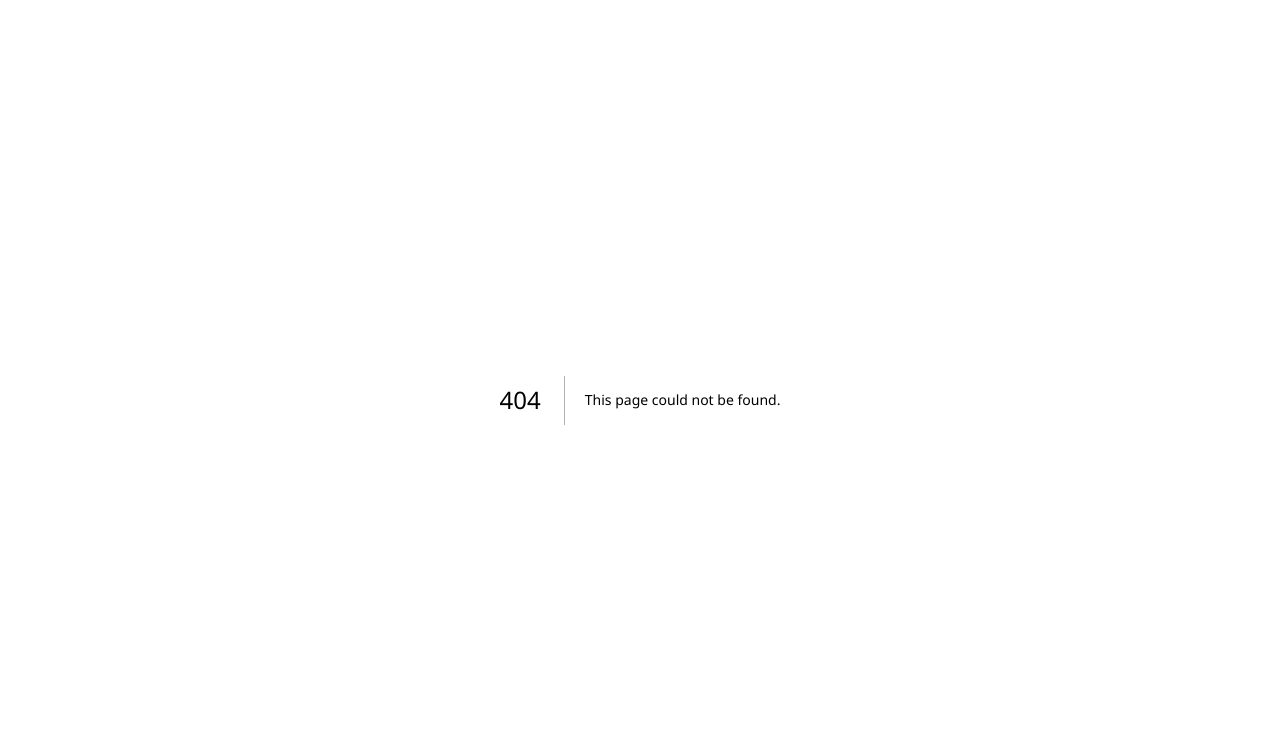
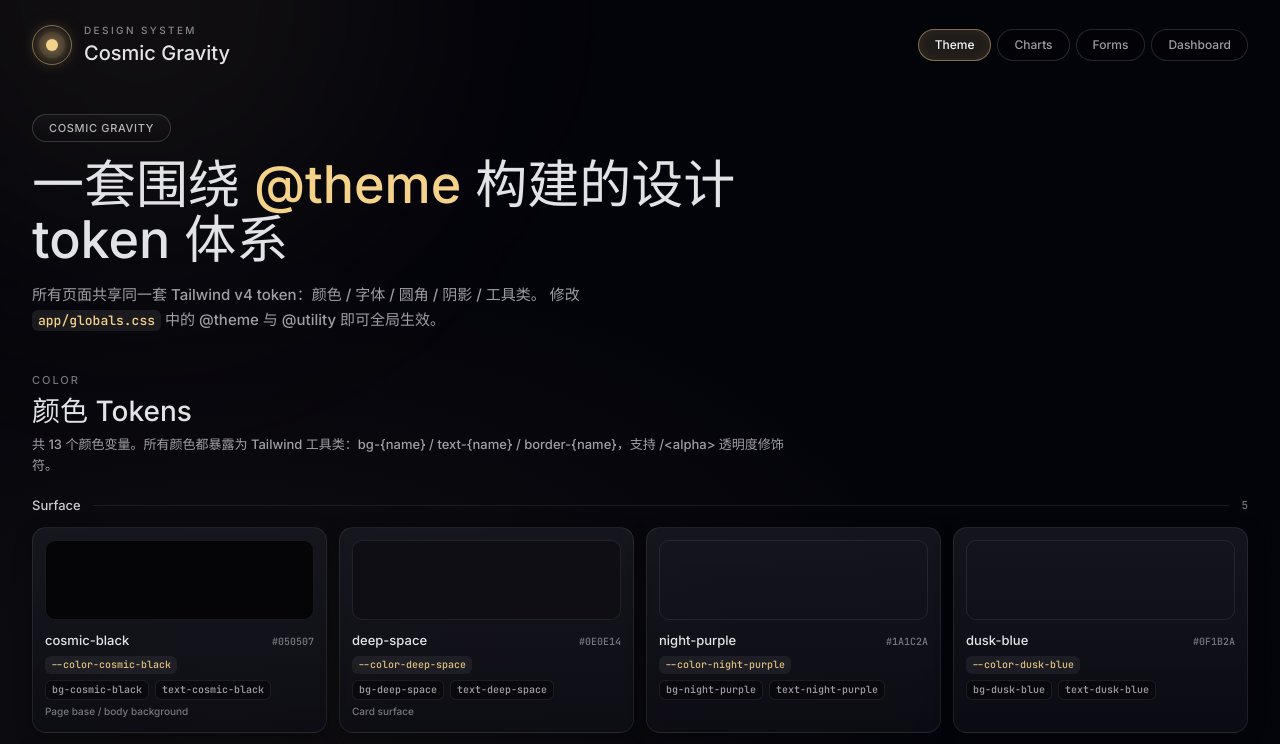
Before and after one commit to 2000JacobHub/design, a Next.js app: page /dev/theme in a window 1280 px wide. Before the commit this address had no page. Shown: the top 744 px of the page. Built offline with nearby package versions, Linux system fonts and the light colour scheme.

Commit message:
fix: change page route

```diff
--- /dev/null
+++ b/app/dev/theme/page.tsx
@@ -0,0 +1,10 @@
+import CosmicGravity from "@/components/CosmicGravity";
+import { PageShell } from "@/components/PageShell";
+
+export default function ThemePage() {
+  return (
+    <PageShell>
+      <CosmicGravity />
+    </PageShell>
+  );
+}
--- a/app/page.tsx
+++ b/app/page.tsx
@@ -1,10 +1 @@
-import CosmicGravity from "@/components/CosmicGravity";
-import { PageShell } from "@/components/PageShell";
-
-export default function Home() {
-  return (
-    <PageShell>
-      <CosmicGravity />
-    </PageShell>
-  );
-}
+export { default } from "./dashboard/page";
--- a/components/PageShell.tsx
+++ b/components/PageShell.tsx
@@ -7,10 +7,10 @@ import type { ReactNode } from "react";
 type NavItem = { href: string; label: string };
 
 const navItems: NavItem[] = [
-  { href: "/", label: "System" },
-  { href: "/charts", label: "Charts" },
-  { href: "/forms", label: "Forms" },
-  { href: "/dashboard", label: "Dashboard" },
+  { href: "/dev/theme", label: "Theme" },
+  { href: "/dev/charts", label: "Charts" },
+  { href: "/dev/forms", label: "Forms" },
+  { href: "/", label: "Dashboard" },
 ];
 
 export function PageShell({ children }: { children: ReactNode }) {
```
Also changed, not shown: app/dev/charts/page.tsx (renamed from app/charts/page.tsx), app/dev/forms/page.tsx (renamed from app/forms/page.tsx).
